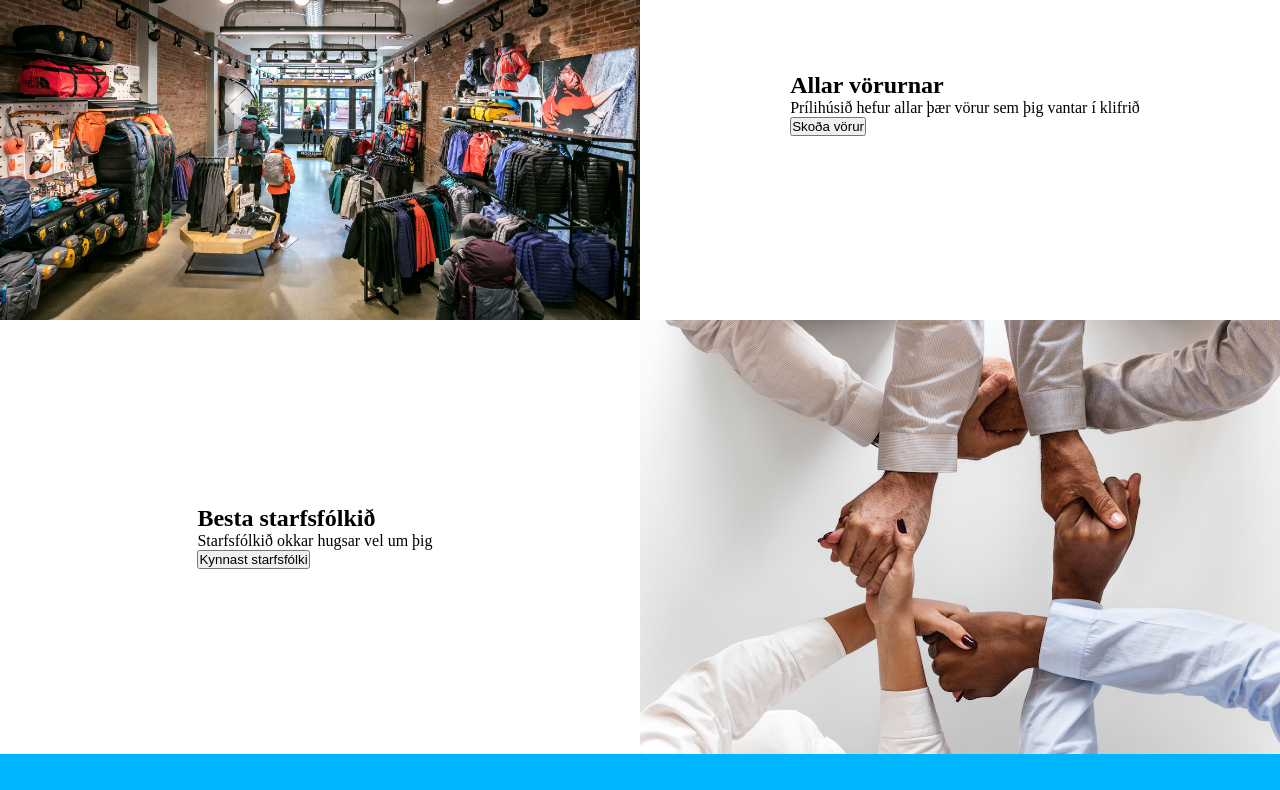
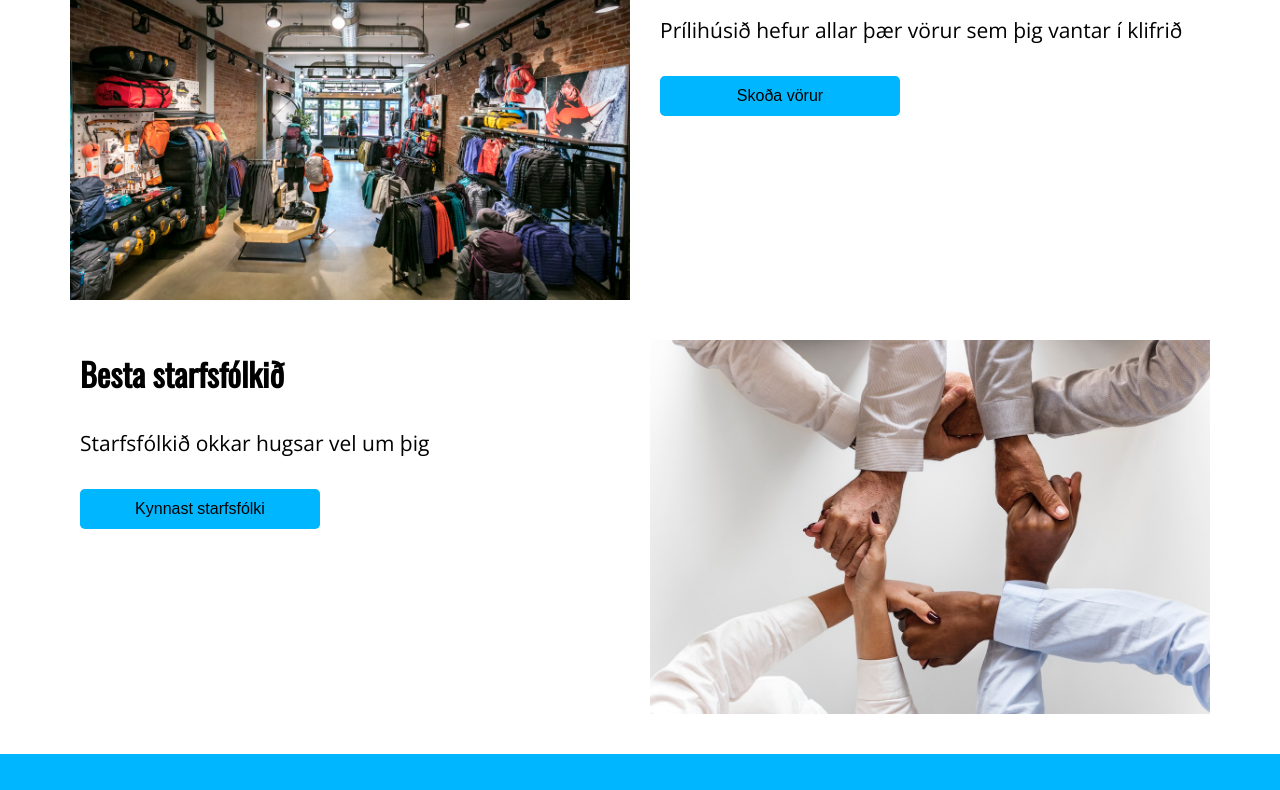
Before and after one commit to StyrmirThorarins/Tol107G-Hopverkefni-1, a website: page index.html in a window 1280 px wide. Shown: the part 361-1151 px from the top of the page. Drawn offline with nearby package versions, Linux system fonts and the light colour scheme.

Commit message:
front page pretty much ready

```diff
--- a/index.html
+++ b/index.html
@@ -49,9 +49,9 @@
       </div>
       <div class="grid_col-6">
         <div class="grid_content">
-          <h2>Allar vörurnar</h2>
-          <p>Prílihúsið hefur allar þær vörur sem þig vantar í klifrið</p>
-        <button>Skoða vörur</button>
+          <h2 class="heading2">Allar vörurnar</h2>
+          <p class="main_text">Prílihúsið hefur allar þær vörur sem þig vantar í klifrið</p>
+        <a href="pages/products.html"><button class="button">Skoða vörur</button></a>
         </div>
       </div>
     </div>
@@ -59,9 +59,9 @@
     <div class="grid_row">
       <div class="grid_col-6">
         <div class="grid_content">
-          <h2>Besta starfsfólkið</h2>
-          <p>Starfsfólkið okkar hugsar vel um þig</p>
-          <button>Kynnast starfsfólki</button>
+          <h2 class="heading2">Besta starfsfólkið</h2>
+          <p class="main_text">Starfsfólkið okkar hugsar vel um þig</p>
+          <a href="pages/staff.html" ><button class="button">Kynnast starfsfólki</button></a>
         </div>
     </div>
       <div class="grid_col-6">
--- a/scss/header.scss
+++ b/scss/header.scss
@@ -21,10 +21,3 @@
     }
 
 }
-
-.nav_row {
-    display: flex;
-    align-items: center;
-    justify-content: center;
-    flex-wrap: none;
-}
--- a/scss/main.scss
+++ b/scss/main.scss
@@ -12,26 +12,62 @@
 
 
     &_container {
-        max-width: 100%;
+        max-width: $max-width;
+        padding: $gutter;
 
     }
     &_row {
         @include row;
+        padding: $gutter*0.5;
     }
 
     &_col-6 {
         @include columns (6);
         display: flex;
         flex-wrap: wrap;
-        align-items: center;
-        justify-content: center;
+        align-items: flex-start;
+        justify-content: flex-start;
+        padding: $gutter*0.5;
     }
 
     &_content{
         display: wrap;
+        padding: $gutter*0.5;
     }
     &_pic {
         max-width: 100%;
 
     }
 }
+
+.button {
+
+    background-color: $color-4;
+    height: 2.5rem;
+    width: 15rem;
+    margin-top: 2rem;
+    color: $color-1;
+    text-align: center;
+    font-size: 1rem;
+    border: none;
+    border-radius: 0.3rem;
+    align-self: flex-start;
+
+    &:hover{
+        color: $color-5;
+        background-color: $color-3;
+    }
+}
+
+.heading2 {
+    font-size: 2rem;
+    font-family: Oswald, Verdana, serif;
+}
+
+.main_text{
+    font-size: 1.3125rem; /*21px*/
+    font-family: Open Sans, helvetica;
+    margin-top: 2rem;
+
+
+}
```
Also changed, not shown: pages/course.html (+9 -5 lines), css/header.css, css/main.css.
